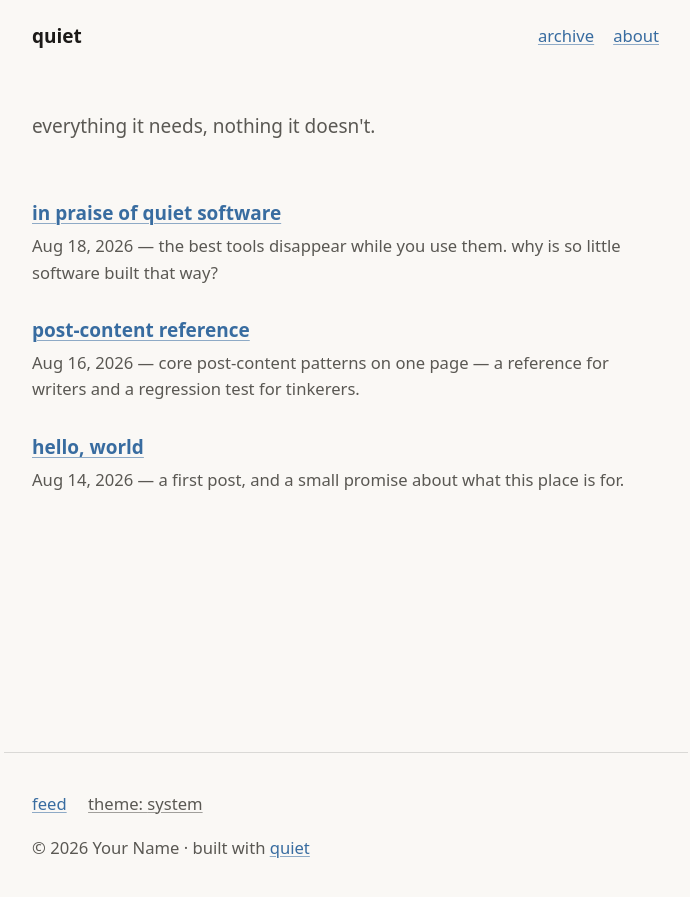
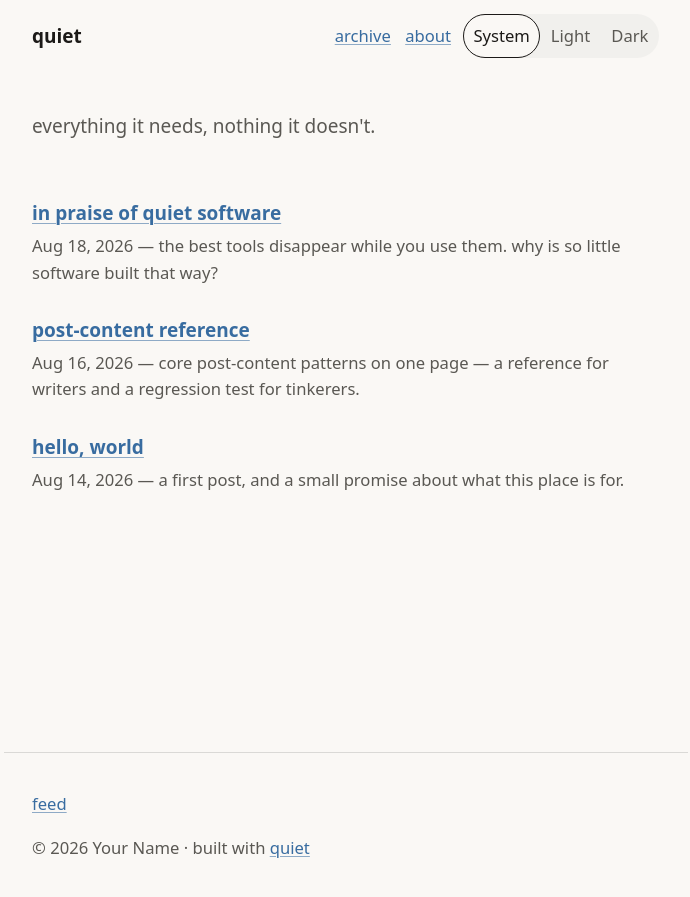
Before and after one commit to hjadmz/quiet, a Jekyll site: the page built from index.html, in a window 1280 px wide. Shown: the top 897 px of the page, without its empty margins (287-977 px from the left). Built offline with Jekyll 4.4.1, drawn with Linux system fonts in a browser that asks for light colours.

Commit message:
Offer direct theme choices in the header

```diff
--- a/_config.yml
+++ b/_config.yml
@@ -84,7 +84,7 @@
 # What a first-time visitor sees: system, light, or dark.
 # `system` follows their device. Choosing light or dark overrides that on the
 # first visit — their own setting is usually the better one to respect.
-# Either way the footer control lets them change it, and it is remembered.
+# Readers can choose System, Light, or Dark in the header. Their choice is saved.
 theme_default: system
 
 # How many posts the HOME PAGE lists before the "all posts →" link.
--- a/_includes/footer.html
+++ b/_includes/footer.html
@@ -10,18 +10,6 @@
     <a href="mailto:{{ q_email | escape }}">email</a>
     {%- endif %}
     <a href="{{ '/feed.xml' | relative_url }}">feed</a>
-    {%- comment -%}
-      The visible label names the setting and its current preference. Keeping
-      both in text makes the control understandable without an icon and lets
-      its alignment follow whichever typeface the author chooses.
-
-      The initial state is rendered at build time; theme.js reconciles a saved
-      preference and cycles system, light, dark on activation. A native button
-      keeps keyboard activation. No aria-pressed: this has three states.
-    {%- endcomment -%}
-    <button type="button" id="theme-toggle" class="theme-toggle">
-      <span>theme: <span id="theme-label">{{ q_theme_default }}</span></span>
-    </button>
   </p>
   {%- comment -%}
     Editing config on GitHub Pages has no feedback loop: you commit, you wait,
--- a/_includes/nav.html
+++ b/_includes/nav.html
@@ -16,6 +16,13 @@
       {%- if _nav_pages contains ",/about/," %}
       <a href="{{ '/about/' | relative_url }}"{% if page.url == '/about/' %} aria-current="page"{% endif %}>about</a>
       {%- endif %}
+      <div id="theme-control" role="group" aria-label="Theme" hidden>
+        {%- assign _themes = "system,light,dark" | split: "," -%}
+        {%- for _theme in _themes %}
+        <input class="visually-hidden" type="radio" name="quiet-theme" id="theme-{{ _theme }}" value="{{ _theme }}" autocomplete="off"{% if q_theme_default == _theme %} checked{% endif %}>
+        <label for="theme-{{ _theme }}">{{ _theme | capitalize }}</label>
+        {%- endfor %}
+      </div>
     </div>
   </nav>
 </header>
--- a/_includes/theme.js
+++ b/_includes/theme.js
@@ -1 +1,34 @@
-(function(){var d=document.documentElement,S=["system","light","dark"];function g(){try{var v=localStorage["quiet-theme"];return S.indexOf(v)>-1?v:""}catch(e){return""}}function a(v){"light"==v||"dark"==v?d.setAttribute("data-theme",v):d.removeAttribute("data-theme");var l=document.getElementById("theme-label");l&&(l.textContent=v)}function c(){return g()||d.getAttribute("data-theme")||"system"}d.classList.add("js");a(c());addEventListener("DOMContentLoaded",function(){a(c())});addEventListener("click",function(e){if(e.target.closest("#theme-toggle")){var n=S[(S.indexOf(c())+1)%3];try{localStorage["quiet-theme"]=n}catch(e){}a(n)}})})();
+(() => {
+  const root = document.documentElement;
+  const key = 'quiet-theme';
+  const choices = ['system', 'light', 'dark'];
+  let theme = root.getAttribute('data-theme') || 'system';
+  let control;
+
+  function apply() {
+    if (theme === 'system') root.removeAttribute('data-theme');
+    else root.setAttribute('data-theme', theme);
+    if (control) control.querySelector(`[value="${theme}"]`).checked = true;
+  }
+
+  function restore() {
+    try {
+      const saved = localStorage.getItem(key);
+      if (choices.includes(saved)) theme = saved;
+    } catch {}
+    apply();
+  }
+
+  restore();
+  addEventListener('DOMContentLoaded', () => {
+    control = document.getElementById('theme-control');
+    apply();
+    control.hidden = false;
+    control.addEventListener('change', (event) => {
+      theme = event.target.value;
+      try { localStorage.setItem(key, theme); } catch {}
+      apply();
+    });
+  });
+  addEventListener('pageshow', restore);
+})();
--- a/assets/css/main.css
+++ b/assets/css/main.css
@@ -192,7 +192,7 @@
   a:hover, a:focus-visible { text-decoration-color: var(--accent); }
 }
 
-a, .copy-btn, .theme-toggle, .anchor {
+a, .copy-btn, .anchor {
   transition: color 150ms ease-out, background-color 150ms ease-out,
     border-color 150ms ease-out, opacity 150ms ease-out;
 }
@@ -255,45 +255,37 @@
 }
 .wordmark { font-size: 1rem; font-weight: 600; color: var(--fg); text-decoration: none; }
 .wordmark:hover { text-decoration: underline; text-decoration-thickness: 1px; }
-.site-links { display: flex; align-items: center; gap: var(--s3); font-size: var(--fs-meta); }
+.site-links { display: flex; align-items: center; gap: var(--s1) var(--s2); font-size: var(--fs-meta); }
 .wordmark { min-width: 0; overflow-wrap: anywhere; }
 .site-links { flex: 0 1 auto; flex-wrap: wrap; }
 /* the page you're on is a location, not a link: label weight, full ink */
 .site-links a[aria-current="page"] { color: var(--fg); font-weight: 600; text-decoration: none; }
 
 /* Real hit areas do not overlap when the viewport is narrow. */
-.wordmark, .site-links a, .footer-links a, .footer-links .theme-toggle {
+.wordmark, .site-links a, .footer-links a {
   display: inline-flex; align-items: center; min-height: 44px;
 }
 .site-links a, .footer-links a { padding-inline: 0.125rem; }
-/* That padding also pushed the links on the page's own edges 2px off the column —
-   "feed" sits directly under the wordmark. The boxes now overhang by what they pad, so
-   the words land on the rail with the hit area unchanged. The header needs both edges
-   because the row wraps: the links end on the column beside the wordmark, and begin on
-   it once a long title pushes them onto their own line (measured at 280px). */
+/* Let the first link's text align with the column when the cluster wraps. */
 .footer-links > a:first-child,
 .site-links > a:first-child { margin-inline-start: -0.125rem; }
-.site-links > a:last-child { margin-inline-end: -0.125rem; }
 
-.theme-toggle {
-  font: inherit; font-size: var(--fs-meta); color: var(--fg-muted);
-  background: none; border: 0; padding: 0; cursor: pointer;
-  position: relative;
-  text-decoration: underline; text-decoration-thickness: 1px;
-  text-underline-offset: 0.15em;
-  /* Let the label wrap at enlarged default text sizes on narrow screens. */
-  white-space: normal; text-align: start; max-width: 100%;
+#theme-control:not([hidden]) {
+  display: flex; flex-wrap: wrap; max-width: 100%;
+  border-radius: 1.5rem; background: var(--surface);
 }
-.theme-toggle:hover { color: var(--fg); text-decoration-thickness: 2px; }
-@supports (text-decoration-color: color-mix(in srgb, red 50%, blue)) {
-  .theme-toggle { text-decoration-color: color-mix(in srgb, var(--fg-muted) 55%, transparent); }
-  .theme-toggle:hover, .theme-toggle:focus-visible { text-decoration-color: var(--fg); }
+#theme-control label {
+  display: flex; align-items: center; min-height: 44px;
+  padding-inline: var(--s2); border: 1px solid transparent;
+  border-radius: inherit; color: var(--fg-muted); cursor: pointer;
 }
+#theme-control label:hover { color: var(--fg); }
+#theme-control :checked + label { color: var(--fg); border-color: currentColor; background: var(--bg); }
+#theme-control :focus-visible + label { outline: 2px solid var(--focus); outline-offset: 2px; }
 /* The isolated copy control can use an invisible extension safely. */
 .copy-btn::after {
   content: ""; position: absolute; inset: -12px;
 }
-html:not(.js) .theme-toggle { display: none; }
 
 /* The rule matters: on a page too short to scroll, the leftover window space
    sits ABOVE this line, so it reads as the page bottom band rather than as a
@@ -723,7 +715,7 @@
 }
 
 @media (forced-colors: active) {
-  .copy-btn, .theme-toggle { border: 1px solid ButtonText; }
+  .copy-btn { border: 1px solid ButtonText; }
   .anchor { opacity: 1; }
   li:target, sup:target { outline: 2px solid Highlight; outline-offset: 2px; }
 }
@@ -743,7 +735,7 @@
   }
   html { background: #fff; }
 
-  .site-header, .site-footer, .skip-link, .theme-toggle,
+  .site-header, .site-footer, .skip-link,
   .copy-btn, .copy-help, .post-nav, .toc, .anchor { display: none; }
   body { background: #fff; color: #000; display: block; }
   main { max-width: 100%; padding: 0; }
```
Also changed, not shown: docs/ACCEPTANCE.md (+4 -6 lines), docs/DESIGN-PRINCIPLES.md (+5 -9 lines), tests/compatibility.cjs (+27 -50 lines), tests/site-smoke.cjs (+5 -5 lines), README.md, docs/screenshot-dark.png, docs/screenshot-light.png.
